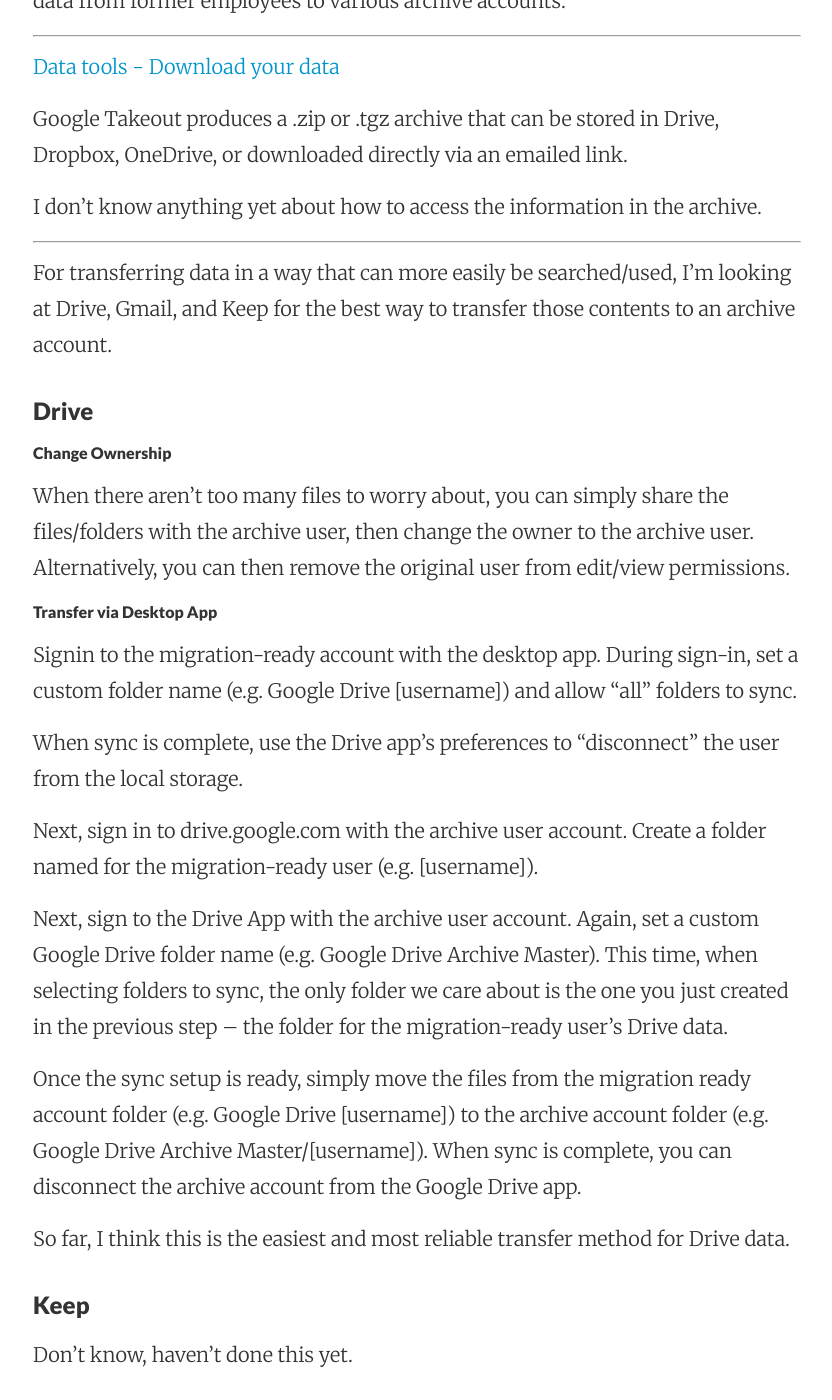
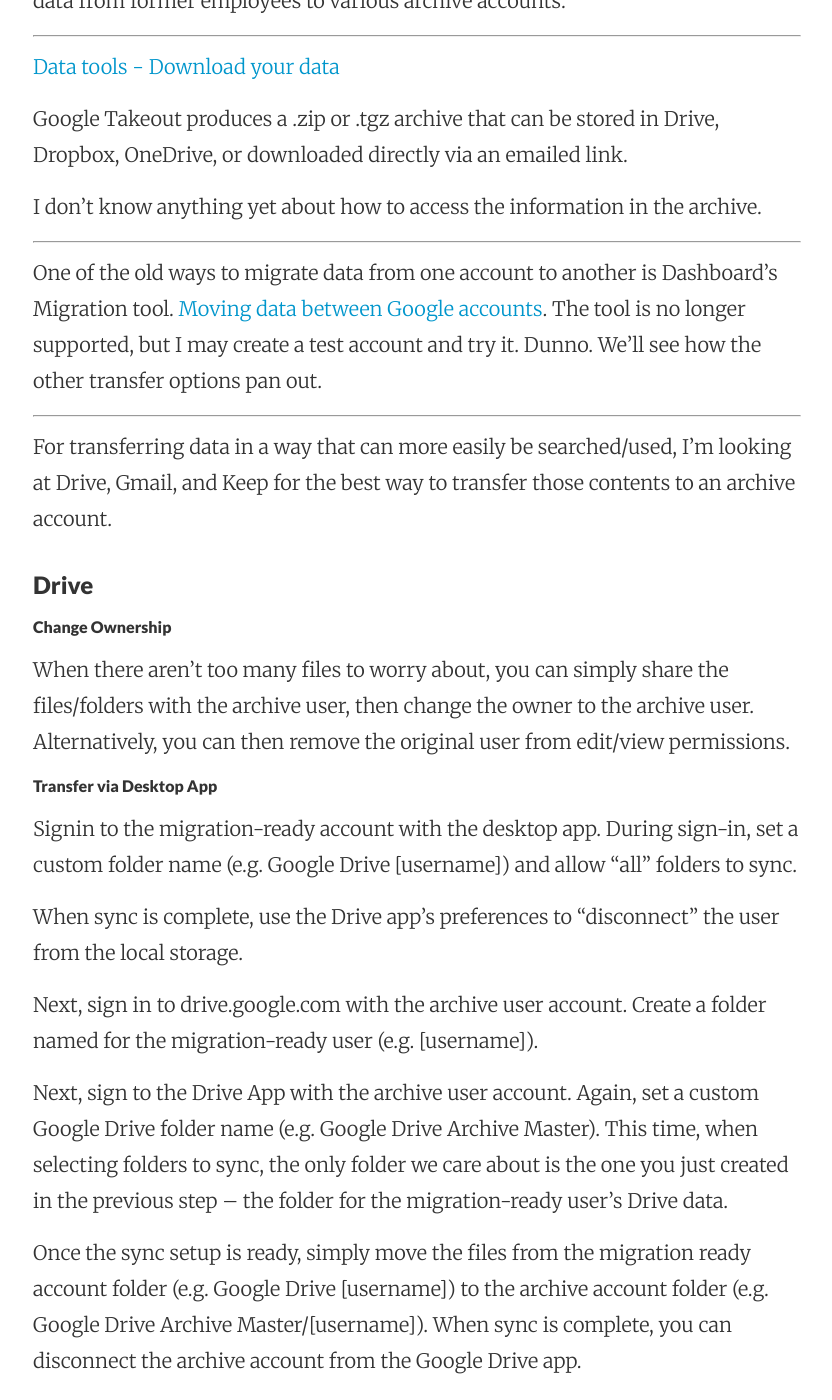
Before and after one commit to mattymaloney/mattymaloney.github.io, a Jekyll site: the page built from _posts/2016-02-29-migrating-google-apps-data.md, in a window 1280 px wide and 1400 px high, scrolled down 536 px. Shown: the whole window, without its empty margins (223-1055 px from the left). Built offline with Jekyll 4.4.1, drawn with Linux system fonts in a browser that asks for light colours; some of the changed text lies outside the part shown.

Commit message:
Updated 2016-02-29-migrating-google-apps-data.md

```diff
--- a/_posts/2016-02-29-migrating-google-apps-data.md
+++ b/_posts/2016-02-29-migrating-google-apps-data.md
@@ -3,6 +3,7 @@
 layout: post
 title: Options for Migrating Google Apps Data
 ---
+
 
 In a cleanup effort, I'm experimenting with options for migrating Google Apps data from former employees to various archive accounts.
 
@@ -13,6 +14,10 @@
 Google Takeout produces a .zip or .tgz archive that can be stored in Drive, Dropbox, OneDrive, or downloaded directly via an emailed link.
 
 I don't know anything yet about how to access the information in the archive.
+
+---
+
+One of the old ways to migrate data from one account to another is Dashboard's Migration tool. [Moving data between Google accounts](https://www.google.com/dashboard/migration/?srcAccount=camille@costumecraze.com&dstAccount=backupemail@costumecraze.com). The tool is no longer supported, but I may create a test account and try it. Dunno. We'll see how the other transfer options pan out.
 
 ---
 
@@ -40,7 +45,7 @@
 
 ### Keep
 
-Don't know, haven't done this yet.
+Tranferring Keep data was weak. Have to select and share each note individually, then in the archive account, the note needs to be copied, then labelled to indicate the account from which it migrated.
 
 ### Gmail
 
```
